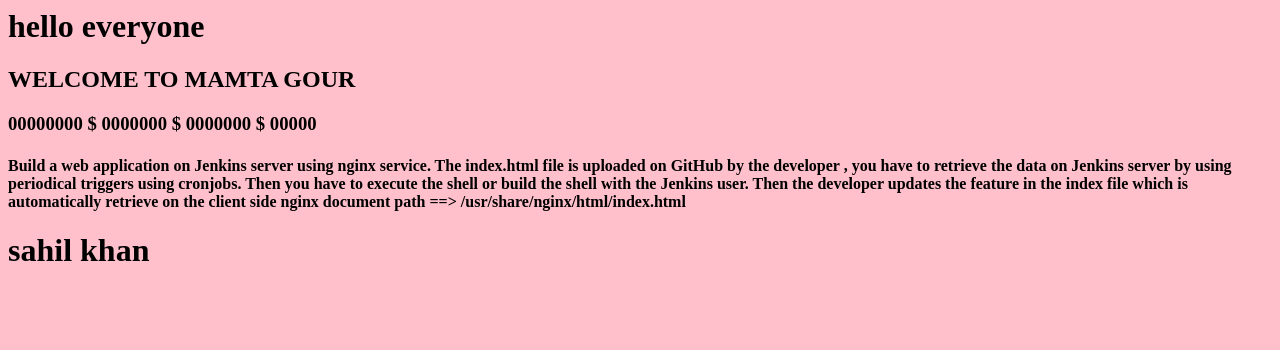
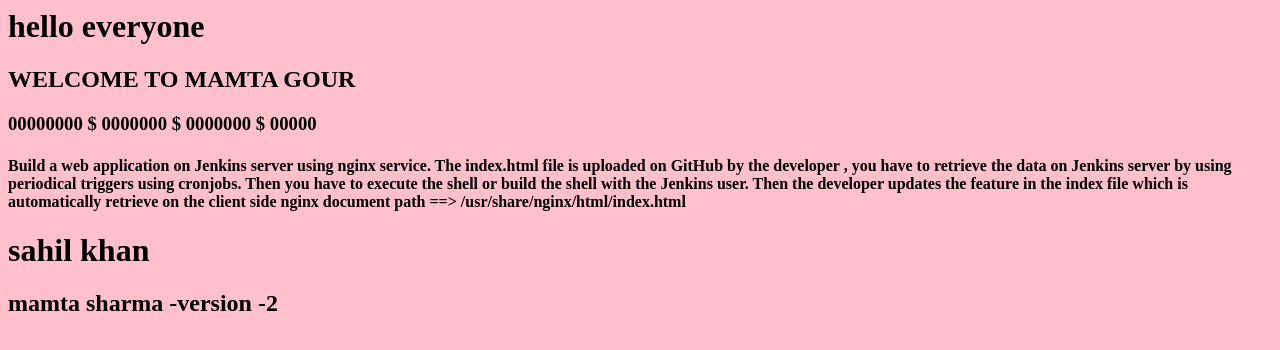
Before and after one commit to mamtagour99/mamta-sharma, a plain HTML site: page index.html in a window 1280 px wide. Drawn offline with Linux system fonts and the light colour scheme.

Commit message:
commit by mamta

```diff
--- a/index.html
+++ b/index.html
@@ -10,3 +10,4 @@ Then the developer updates the feature in the index file which is automatically
 
 nginx document path ==> /usr/share/nginx/html/index.html </h4>
   <h1>sahil khan </h1>
+  <h2> mamta sharma -version -2 </h2>
```
